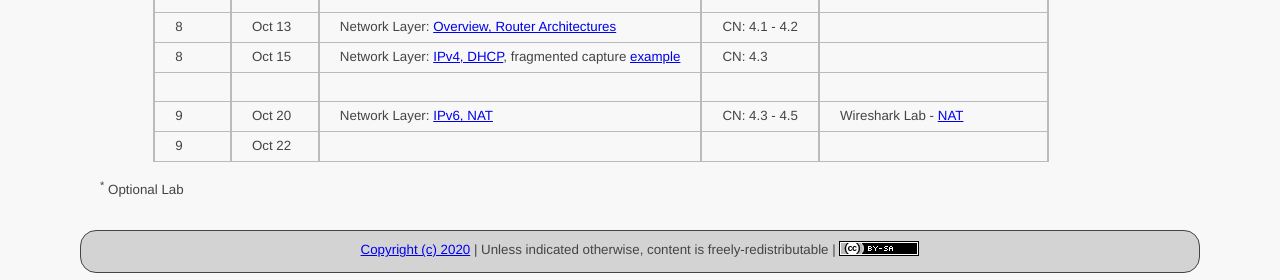
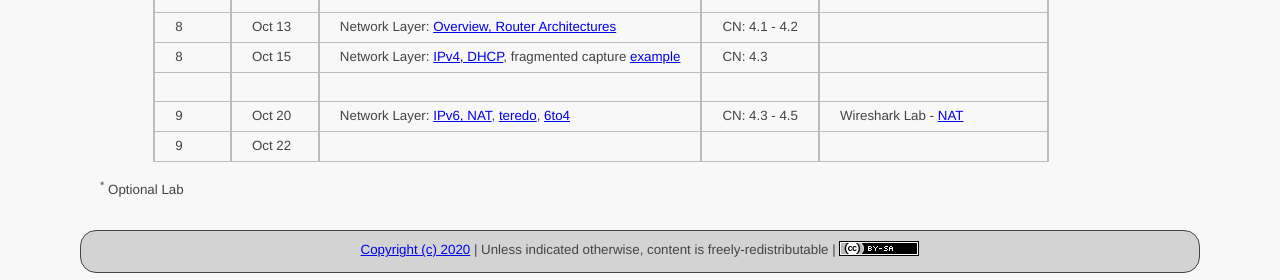
Before and after one commit to ycpcs/cs330-fall2020, a Jekyll site: the page built from schedule/index.md, in a window 1280 px wide. Shown: the part 791-1071 px from the top of the page. Built offline with Jekyll 4.4.1, drawn with Linux system fonts in a browser that asks for light colours.

Commit message:
add captures

```diff
--- a/schedule/index.md
+++ b/schedule/index.md
@@ -34,7 +34,7 @@ CN: [Computer Networking: A Top-Down Approach](https://www.pearson.com/us/higher
 > 8  | Oct 13 | Network Layer: [Overview, Router Architectures](slides/chapter_4.pdf) | CN: 4.1 - 4.2 |
 > 8  | Oct 15 | Network Layer: [IPv4, DHCP](slides/chapter_4.pdf), fragmented capture [example](files\mtu.pcapng) | CN: 4.3 |
 > | | | |
-> 9  | Oct 20 | Network Layer: [IPv6, NAT](slides/chapter_4.pdf) | CN: 4.3 - 4.5 | Wireshark Lab - [NAT](../labs/files/Wireshark_NAT_v7.0.pdf)
+> 9  | Oct 20 | Network Layer: [IPv6, NAT](slides/chapter_4.pdf), [teredo](files\teredo.pcap), [6to4](files\6to4.pcap) | CN: 4.3 - 4.5 | Wireshark Lab - [NAT](../labs/files/Wireshark_NAT_v7.0.pdf)
 > 9  | Oct 22 |
 
 <sup>*</sup> Optional Lab
```
Also changed, not shown: 2 other files.
